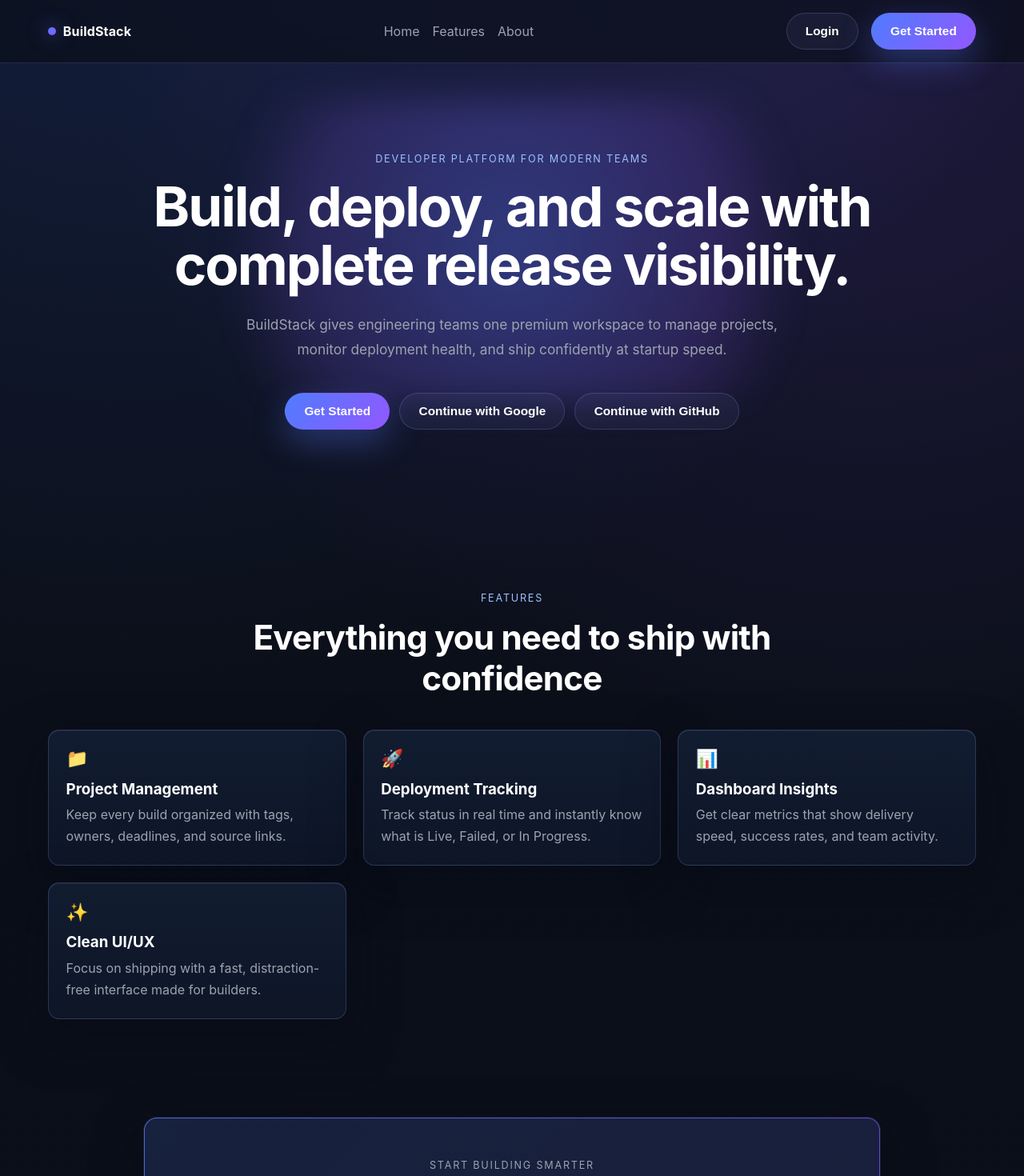
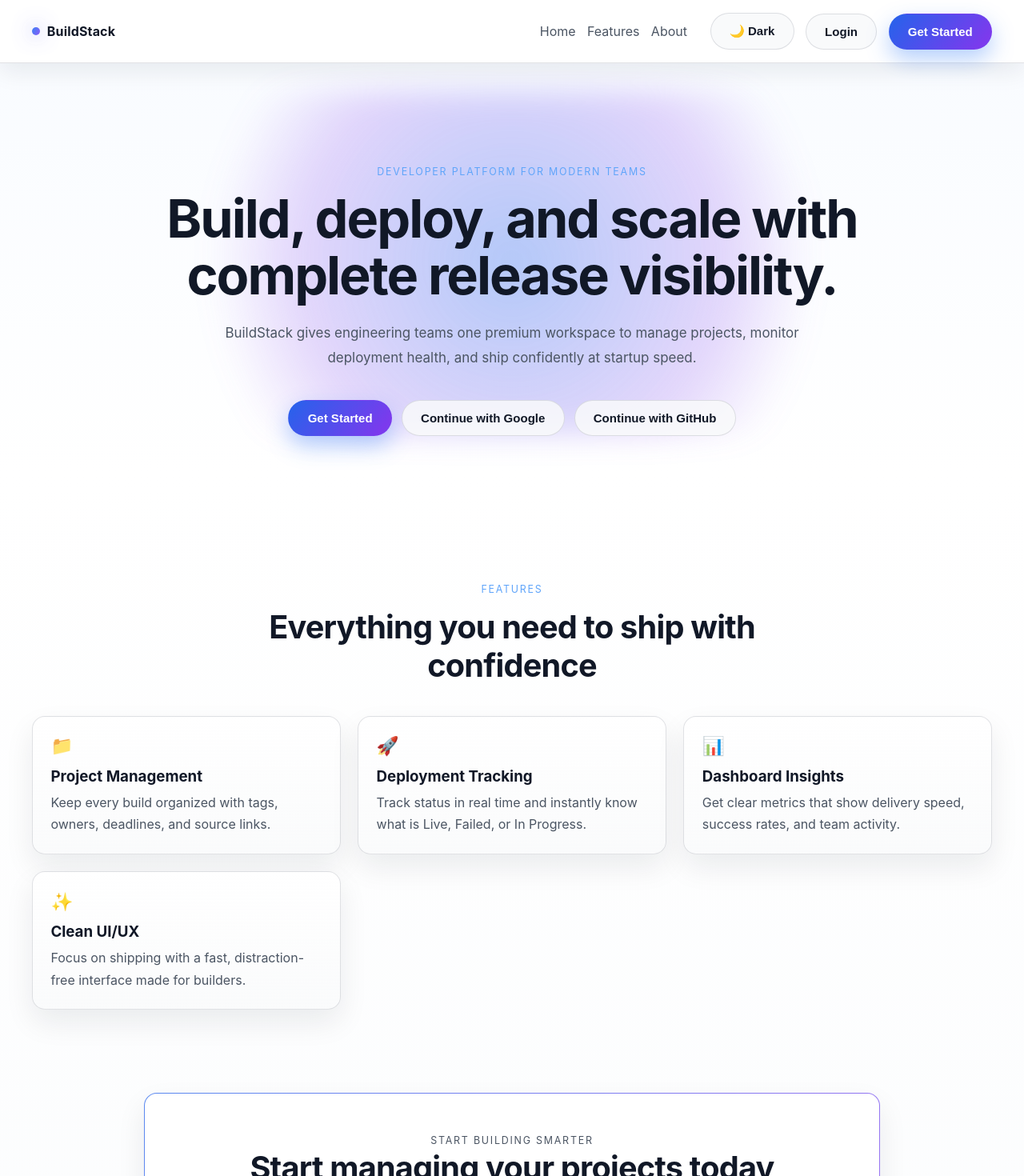
Before and after one commit to vishakhatiti/BuildStack, a React app in the folder frontend/: page / in a window 1280 px wide. Shown: the top 1470 px of the page at 80% size. Built offline with nearby package versions, Linux system fonts and the light colour scheme; the HTML template or start-up script is replaced by a standard one.

Commit message:
Refactor landing page layout and add theme switching

```diff
--- /dev/null
+++ b/frontend/src/components/CTA.jsx
@@ -0,0 +1,18 @@
+const CTA = () => {
+  return (
+    <section className="section cta-section reveal" id="get-started">
+      <div className="container">
+        <div className="cta-card reveal">
+          <p className="eyebrow">Start building smarter</p>
+          <h2>Start managing your projects today</h2>
+          <p>Join BuildStack and keep every deployment on track from day one.</p>
+          <button className="btn btn-primary" type="button">
+            Get Started
+          </button>
+        </div>
+      </div>
+    </section>
+  );
+};
+
+export default CTA;
--- a/frontend/src/components/Navbar.jsx
+++ b/frontend/src/components/Navbar.jsx
@@ -1,4 +1,8 @@
+import { useTheme } from "../context/ThemeContext";
+
 const Navbar = () => {
+  const { theme, toggleTheme } = useTheme();
+
   return (
     <header className="navbar" id="home">
       <div className="container navbar-inner">
@@ -14,6 +18,14 @@ const Navbar = () => {
         </nav>
 
         <div className="nav-actions">
+          <button
+            className="btn btn-theme"
+            type="button"
+            onClick={toggleTheme}
+            aria-label={`Switch to ${theme === "dark" ? "light" : "dark"} mode`}
+          >
+            {theme === "dark" ? "☀️ Light" : "🌙 Dark"}
+          </button>
           <button className="btn btn-ghost" type="button">
             Login
           </button>
--- /dev/null
+++ b/frontend/src/context/ThemeContext.jsx
@@ -0,0 +1,48 @@
+import { createContext, useContext, useEffect, useMemo, useState } from "react";
+
+const ThemeContext = createContext(null);
+
+const STORAGE_KEY = "buildstack-theme";
+
+export const ThemeProvider = ({ children }) => {
+  const getInitialTheme = () => {
+    const storedTheme = window.localStorage.getItem(STORAGE_KEY);
+    if (storedTheme === "light" || storedTheme === "dark") {
+      return storedTheme;
+    }
+
+    return window.matchMedia("(prefers-color-scheme: dark)").matches ? "dark" : "light";
+  };
+
+  const [theme, setTheme] = useState(getInitialTheme);
+
+  useEffect(() => {
+    document.body.classList.remove("light", "dark");
+    document.body.classList.add(theme);
+    window.localStorage.setItem(STORAGE_KEY, theme);
+  }, [theme]);
+
+  const toggleTheme = () => {
+    setTheme((currentTheme) => (currentTheme === "dark" ? "light" : "dark"));
+  };
+
+  const value = useMemo(
+    () => ({
+      theme,
+      toggleTheme,
+    }),
+    [theme]
+  );
+
+  return <ThemeContext.Provider value={value}>{children}</ThemeContext.Provider>;
+};
+
+export const useTheme = () => {
+  const context = useContext(ThemeContext);
+
+  if (!context) {
+    throw new Error("useTheme must be used within a ThemeProvider");
+  }
+
+  return context;
+};
--- a/frontend/src/main.jsx
+++ b/frontend/src/main.jsx
@@ -2,9 +2,12 @@ import React from "react";
 import ReactDOM from "react-dom/client";
 import App from "./App";
 import AuthProvider from "./context/AuthContext";
+import { ThemeProvider } from "./context/ThemeContext";
 
 ReactDOM.createRoot(document.getElementById("root")).render(
   <AuthProvider>
-    <App />
+    <ThemeProvider>
+      <App />
+    </ThemeProvider>
   </AuthProvider>
 );
--- a/frontend/src/pages/LandingPage.jsx
+++ b/frontend/src/pages/LandingPage.jsx
@@ -2,6 +2,7 @@ import { useEffect } from "react";
 import Navbar from "../components/Navbar";
 import Hero from "../components/Hero";
 import Features from "../components/Features";
+import CTA from "../components/CTA";
 import Footer from "../components/Footer";
 
 const steps = ["Add Project", "Track Deployment", "Monitor Dashboard"];
@@ -36,19 +37,7 @@ const LandingPage = () => {
       <Navbar />
       <Hero />
       <Features />
-
-      <section className="section cta-section reveal" id="get-started">
-        <div className="container">
-          <div className="cta-card reveal">
-            <p className="eyebrow">Start building smarter</p>
-            <h2>Start managing your projects today</h2>
-            <p>Join BuildStack and keep every deployment on track from day one.</p>
-            <button className="btn btn-primary" type="button">
-              Get Started
-            </button>
-          </div>
-        </div>
-      </section>
+      <CTA />
 
       <section className="section muted reveal" id="about">
         <div className="container">
--- a/frontend/src/styles/landing.css
+++ b/frontend/src/styles/landing.css
@@ -1,17 +1,6 @@
 :root {
-  --bg: #0b0f19;
-  --bg-soft: #10182b;
-  --surface: rgba(17, 25, 43, 0.78);
-  --surface-strong: rgba(18, 28, 49, 0.92);
-  --text: #ffffff;
-  --text-subtle: #9ca3af;
-  --brand-start: #4f7cff;
-  --brand-end: #8c5bff;
-  --accent: rgba(89, 128, 255, 0.38);
-  --accent-soft: rgba(146, 102, 255, 0.28);
-  --border: rgba(151, 174, 255, 0.2);
-  --shadow-soft: 0 22px 60px rgba(5, 9, 20, 0.52);
-  --shadow-strong: 0 28px 80px rgba(70, 86, 200, 0.28);
+  --radius-card: 16px;
+  --transition-base: 0.28s ease;
 }
 
 * {
@@ -27,11 +16,44 @@ body {
 body {
   font-family: Inter, ui-sans-serif, system-ui, -apple-system, Segoe UI, Roboto, Helvetica, Arial,
     sans-serif;
+  transition: background 0.35s ease, color 0.35s ease;
+}
+
+body.dark {
+  --bg: #0b0f19;
+  --bg-soft: #101827;
+  --surface: rgba(17, 24, 39, 0.82);
+  --surface-strong: rgba(17, 24, 39, 0.94);
+  --text: #ffffff;
+  --text-subtle: #9ca3af;
+  --line: rgba(148, 163, 184, 0.24);
+  --navbar-bg: rgba(15, 23, 42, 0.7);
+  --navbar-shadow: none;
+  --muted-bg: linear-gradient(180deg, rgba(9, 14, 27, 0.72), rgba(11, 16, 31, 0.92));
+  --shadow-soft: 0 18px 42px rgba(2, 6, 23, 0.45);
+  --shadow-strong: 0 28px 65px rgba(79, 70, 229, 0.25);
+  background:
+    radial-gradient(circle at 14% -8%, rgba(59, 130, 246, 0.3), transparent 36%),
+    radial-gradient(circle at 85% 0%, rgba(147, 51, 234, 0.24), transparent 35%),
+    linear-gradient(180deg, #080c16 0%, var(--bg) 32%, #090d19 100%);
   color: var(--text);
-  background:
-    radial-gradient(circle at 12% -10%, rgba(79, 124, 255, 0.2), transparent 35%),
-    radial-gradient(circle at 85% 0%, rgba(140, 91, 255, 0.18), transparent 32%),
-    linear-gradient(180deg, #080c16 0%, var(--bg) 30%, #090e19 100%);
+}
+
+body.light {
+  --bg: #ffffff;
+  --bg-soft: #f9fafb;
+  --surface: rgba(255, 255, 255, 0.96);
+  --surface-strong: rgba(255, 255, 255, 1);
+  --text: #111827;
+  --text-subtle: #4b5563;
+  --line: rgba(15, 23, 42, 0.12);
+  --navbar-bg: rgba(255, 255, 255, 0.95);
+  --navbar-shadow: 0 10px 30px rgba(15, 23, 42, 0.08);
+  --muted-bg: linear-gradient(180deg, #f8faff 0%, #f3f4f6 100%);
+  --shadow-soft: 0 16px 36px rgba(15, 23, 42, 0.08);
+  --shadow-strong: 0 24px 46px rgba(79, 70, 229, 0.2);
+  background: linear-gradient(180deg, #f8fbff 0%, var(--bg) 22%, #f8fafc 100%);
+  color: var(--text);
 }
 
 a {
@@ -39,21 +61,27 @@ a {
   text-decoration: none;
 }
 
+.landing-page {
+  min-height: 100vh;
+  display: flex;
+  flex-direction: column;
+}
+
 .container {
-  width: min(1160px, calc(100% - 3rem));
+  width: min(1200px, calc(100% - 3rem));
   margin-inline: auto;
 }
 
 .section {
-  padding: 6.2rem 0;
+  padding: max(5rem, 80px) 0;
 }
 
 .eyebrow {
   margin: 0 0 1rem;
-  font-size: 0.79rem;
+  font-size: 0.78rem;
   letter-spacing: 0.14em;
   text-transform: uppercase;
-  color: #9dc1ff;
+  color: #60a5fa;
 }
 
 .btn {
@@ -61,10 +89,12 @@ a {
   border-radius: 999px;
   padding: 0.82rem 1.45rem;
   font-weight: 600;
-  font-size: 0.96rem;
+  font-size: 0.94rem;
   cursor: pointer;
-  transition: transform 0.3s ease, box-shadow 0.3s ease, border-color 0.3s ease,
-    background-position 0.3s ease, background-color 0.3s ease;
+  white-space: nowrap;
+  transition: transform var(--transition-base), box-shadow var(--transition-base),
+    border-color var(--transition-base), background-position var(--transition-base),
+    background-color var(--transition-base), color var(--transition-base);
 }
 
 .btn:hover {
@@ -73,36 +103,40 @@ a {
 
 .btn-primary {
   color: #ffffff;
-  background-image: linear-gradient(130deg, var(--brand-start), var(--brand-end), #639dff);
+  background-image: linear-gradient(128deg, #2563eb, #7c3aed, #3b82f6);
   background-size: 180% 180%;
-  box-shadow: 0 15px 40px rgba(90, 119, 255, 0.35);
+  box-shadow: 0 12px 28px rgba(59, 130, 246, 0.38);
 }
 
 .btn-primary:hover {
   background-position: 100% 50%;
-  box-shadow: 0 20px 50px rgba(121, 107, 255, 0.42);
+  box-shadow: 0 20px 40px rgba(109, 40, 217, 0.35), 0 0 24px rgba(59, 130, 246, 0.35);
 }
 
 .btn-secondary,
-.btn-ghost {
+.btn-ghost,
+.btn-theme {
   color: var(--text);
-  border-color: var(--border);
-  background: rgba(125, 146, 211, 0.08);
+  border-color: var(--line);
+  background: color-mix(in srgb, var(--bg-soft) 86%, transparent);
 }
 
 .btn-secondary:hover,
-.btn-ghost:hover {
-  border-color: rgba(156, 177, 255, 0.6);
-  box-shadow: 0 10px 28px rgba(66, 82, 130, 0.25);
+.btn-ghost:hover,
+.btn-theme:hover {
+  border-color: color-mix(in srgb, #7c3aed 42%, var(--line));
+  box-shadow: var(--shadow-soft);
 }
 
 .navbar {
   position: sticky;
   top: 0;
-  z-index: 100;
+  z-index: 1100;
+  width: 100%;
   backdrop-filter: blur(14px);
-  background: rgba(10, 14, 24, 0.65);
-  border-bottom: 1px solid rgba(147, 166, 226, 0.18);
+  background: var(--navbar-bg);
+  border-bottom: 1px solid var(--line);
+  box-shadow: var(--navbar-shadow);
 }
 
 .navbar-inner,
@@ -126,8 +160,8 @@ a {
   width: 10px;
   height: 10px;
   border-radius: 50%;
-  background: linear-gradient(120deg, var(--brand-start), var(--brand-end));
-  box-shadow: 0 0 24px rgba(118, 108, 255, 0.9);
+  background: linear-gradient(120deg, #3b82f6, #8b5cf6);
+  box-shadow: 0 0 24px rgba(99, 102, 241, 0.8);
 }
 
 .nav-links,
@@ -135,63 +169,68 @@ a {
 .footer-links {
   display: flex;
   align-items: center;
-  gap: 1rem;
+  gap: 0.9rem;
+}
+
+.nav-links {
+  margin-left: auto;
+  margin-right: 0.8rem;
 }
 
 .nav-links a,
 .footer-links a {
   color: var(--text-subtle);
-  transition: color 0.25s ease;
+  transition: color var(--transition-base);
 }
 
 .nav-links a:hover,
 .footer-links a:hover {
-  color: #d3ddff;
+  color: var(--text);
 }
 
 .hero-section {
   position: relative;
   overflow: hidden;
-  padding: 7rem 0 6.5rem;
+  padding: 8rem 0 6.5rem;
 }
 
 .hero-glow {
   position: absolute;
-  inset: 8% auto auto 50%;
-  width: min(920px, 92vw);
-  height: 380px;
+  inset: 6% auto auto 50%;
+  width: min(960px, 96vw);
+  height: 430px;
   transform: translateX(-50%);
   border-radius: 999px;
   background:
-    radial-gradient(circle, rgba(95, 117, 255, 0.35), rgba(140, 91, 255, 0.18) 52%, transparent 72%);
-  filter: blur(20px);
+    radial-gradient(circle, rgba(37, 99, 235, 0.34), rgba(124, 58, 237, 0.2) 50%, transparent 72%);
+  filter: blur(18px);
   pointer-events: none;
 }
 
 .hero-layout {
   position: relative;
   z-index: 1;
-  max-width: 900px;
+  max-width: 920px;
   text-align: center;
 }
 
 .hero-layout h1 {
   margin: 0;
-  font-size: clamp(2.7rem, 5.4vw, 4.5rem);
-  line-height: 1.06;
+  font-size: clamp(2.4rem, 5.2vw, 4.4rem);
+  line-height: 1.07;
   letter-spacing: -0.03em;
 }
 
 .hero-description {
-  margin: 1.35rem auto 0;
-  max-width: 720px;
+  margin: 1.3rem auto 0;
+  max-width: 730px;
   color: var(--text-subtle);
-  font-size: 1.08rem;
+  font-size: 1.06rem;
   line-height: 1.8;
 }
 
 .hero-actions {
-  margin-top: 2.4rem;
+  margin-top: 2.35rem;
   display: flex;
   justify-content: center;
   flex-wrap: wrap;
@@ -208,7 +247,7 @@ a {
 .cta-card h2,
 .trust-panel h2 {
   margin: 0;
-  font-size: clamp(2.1rem, 3.3vw, 3.2rem);
+  font-size: clamp(2rem, 3.1vw, 3rem);
   letter-spacing: -0.02em;
 }
 
@@ -216,34 +255,35 @@ a {
 .steps-grid {
   display: grid;
   grid-template-columns: repeat(3, minmax(0, 1fr));
-  gap: 1.3rem;
+  gap: 1.35rem;
 }
 
 .feature-card,
 .step-card,
 .trust-metrics div {
-  border-radius: 14px;
-  border: 1px solid var(--border);
-  background: linear-gradient(180deg, rgba(20, 31, 53, 0.84), rgba(15, 24, 42, 0.82));
-  box-shadow: inset 0 1px 0 rgba(183, 199, 255, 0.09), var(--shadow-soft);
+  border-radius: var(--radius-card);
+  border: 1px solid var(--line);
+  background: linear-gradient(180deg, var(--surface), color-mix(in srgb, var(--bg-soft) 80%, transparent));
+  box-shadow: var(--shadow-soft);
 }
 
 .feature-card,
 .step-card {
-  padding: 1.35rem;
-  transition: transform 0.3s ease, box-shadow 0.3s ease, border-color 0.3s ease;
+  padding: 1.4rem;
+  transition: transform var(--transition-base), box-shadow var(--transition-base),
+    border-color var(--transition-base);
 }
 
 .feature-card:hover,
 .step-card:hover {
   transform: scale(1.03);
-  border-color: rgba(152, 175, 255, 0.45);
-  box-shadow: inset 0 1px 0 rgba(183, 199, 255, 0.15), var(--shadow-strong);
+  border-color: color-mix(in srgb, #6366f1 42%, var(--line));
+  box-shadow: var(--shadow-strong);
 }
 
 .feature-card h3,
 .step-card h3 {
-  margin: 0.8rem 0 0.45rem;
+  margin: 0.8rem 0 0.5rem;
 }
 
 .feature-card p,
@@ -269,12 +309,12 @@ a {
   margin: 0 auto;
   text-align: center;
   padding: 3rem 1.8rem;
-  border-radius: 1rem;
+  border-radius: var(--radius-card);
   border: 1px solid transparent;
   background:
     linear-gradient(var(--surface-strong), var(--surface-strong)) padding-box,
-    linear-gradient(130deg, rgba(95, 121, 255, 0.8), rgba(140, 91, 255, 0.72)) border-box;
-  box-shadow: var(--shadow-soft), 0 0 0 1px rgba(114, 137, 238, 0.14);
+    linear-gradient(130deg, rgba(37, 99, 235, 0.75), rgba(124, 58, 237, 0.72)) border-box;
+  box-shadow: var(--shadow-soft);
 }
 
 .cta-card h2 {
@@ -282,7 +322,7 @@ a {
 }
 
 .cta-card .btn {
-  margin-top: 1.5rem;
+  margin-top: 1.45rem;
 }
 
 .trust-panel {
@@ -312,13 +352,14 @@ a {
 }
 
 .muted {
-  background: linear-gradient(180deg, rgba(12, 20, 36, 0.66), rgba(9, 14, 28, 0.88));
-  border-top: 1px solid rgba(132, 154, 228, 0.2);
-  border-bottom: 1px solid rgba(132, 154, 228, 0.18);
+  background: var(--muted-bg);
+  border-top: 1px solid var(--line);
+  border-bottom: 1px solid var(--line);
 }
 
 .footer {
-  border-top: 1px solid rgba(145, 164, 226, 0.22);
+  border-top: 1px solid var(--line);
+  margin-top: auto;
 }
 
 .footer p {
@@ -327,7 +368,7 @@ a {
 
 .animate-in {
   opacity: 0;
-  animation: heroFadeUp 0.9s ease forwards;
+  animation: heroFadeUp 0.85s ease forwards;
 }
 
 .reveal {
@@ -346,6 +387,7 @@ a {
     opacity: 0;
     transform: translateY(18px);
   }
+
   to {
     opacity: 1;
     transform: translateY(0);
@@ -363,11 +405,16 @@ a {
   .footer-inner {
     flex-wrap: wrap;
   }
+
+  .nav-links {
+    margin-left: 0;
+    margin-right: 0;
+  }
 }
 
 @media (max-width: 700px) {
   .container {
-    width: min(1160px, calc(100% - 1.5rem));
+    width: min(1200px, calc(100% - 1.5rem));
   }
 
   .section {
@@ -375,7 +422,7 @@ a {
   }
 
   .hero-section {
-    padding-top: 6rem;
+    padding-top: 7.5rem;
     padding-bottom: 5rem;
   }
 
@@ -389,11 +436,13 @@ a {
     order: 3;
     width: 100%;
     justify-content: center;
-    padding-bottom: 0.35rem;
+    padding-bottom: 0.3rem;
   }
 
   .nav-actions {
-    margin-left: auto;
+    width: 100%;
+    justify-content: flex-end;
+    flex-wrap: wrap;
   }
 
   .footer-inner {
```
